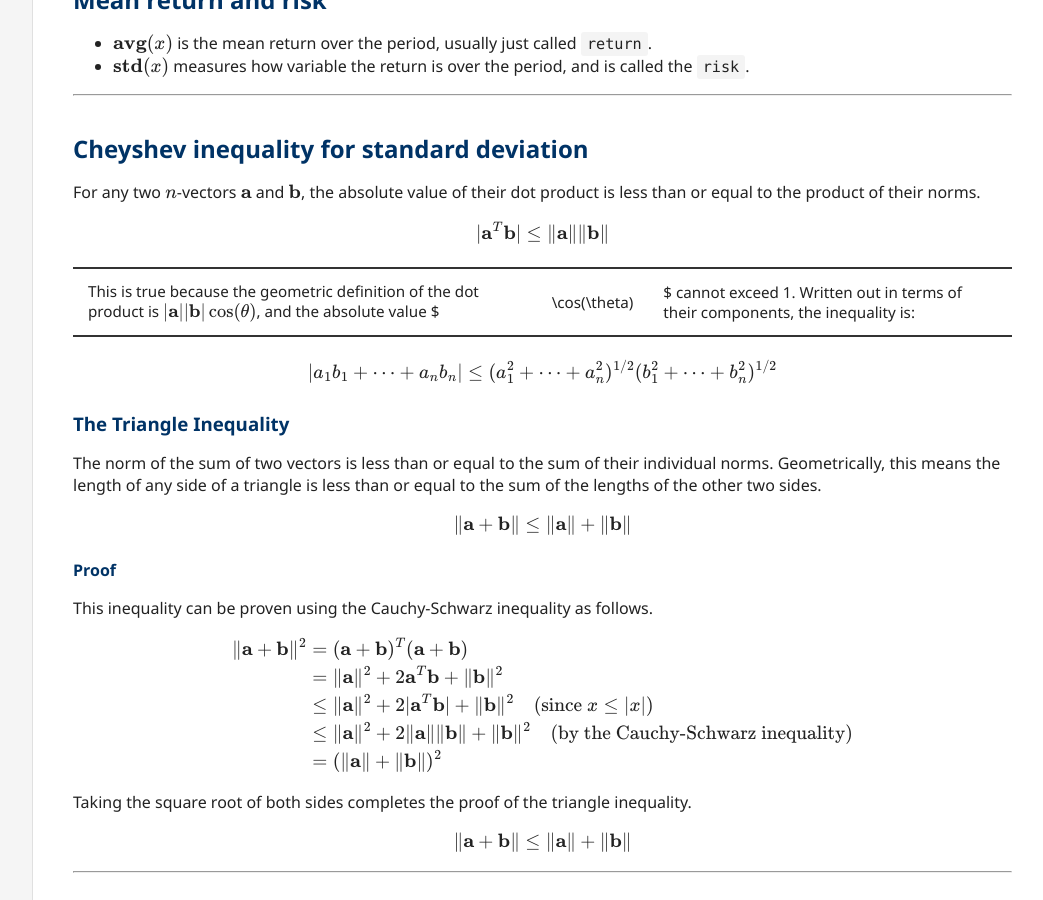
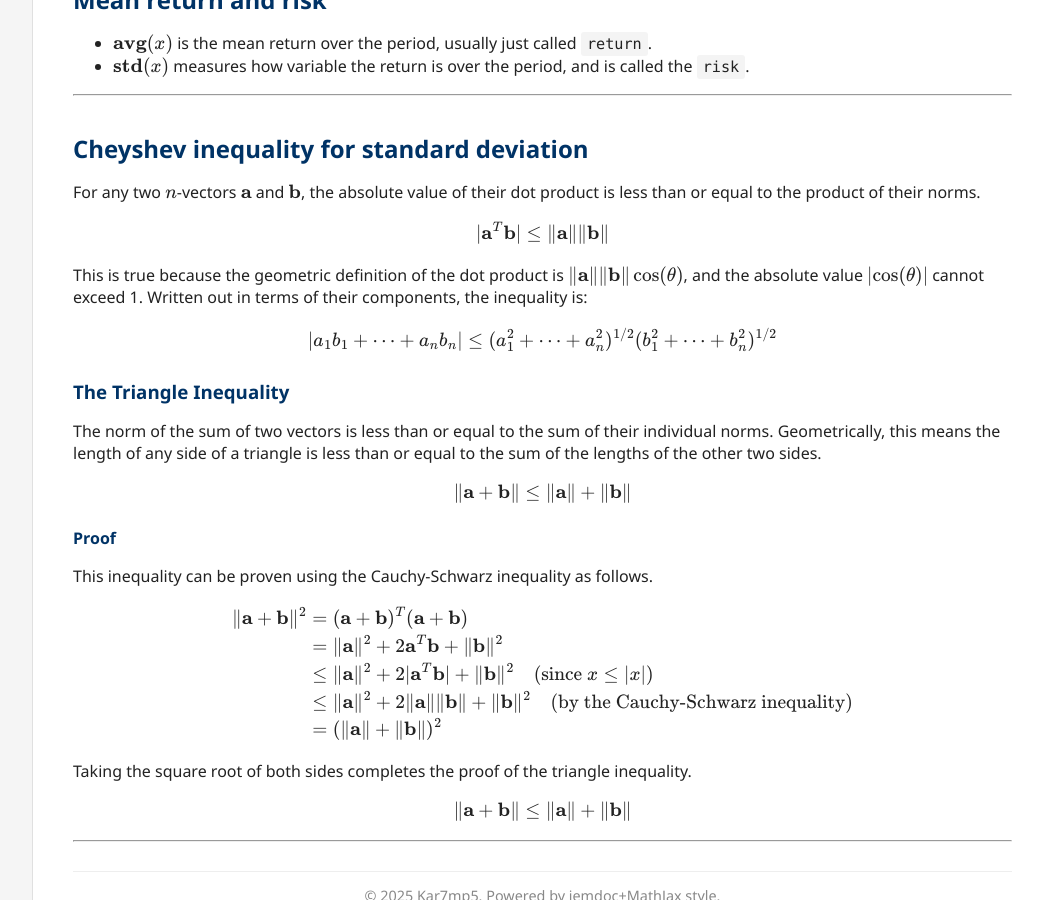
Before and after one commit to kar7mp5/kar7mp5.github.io, a Jekyll site: the page built from _posts/linear_algebra/2025-09-19-norm-distance.md, in a window 1280 px wide and 900 px high, scrolled down 4207 px. Shown: the whole window, without its empty margins (228-1271 px from the left). Built offline with Jekyll 4.4.1, drawn with Linux system fonts in a browser that asks for light colours.

Commit message:
fix: LaTex rendering issue

```diff
--- a/_posts/linear_algebra/2025-09-19-norm-distance.md
+++ b/_posts/linear_algebra/2025-09-19-norm-distance.md
@@ -229,7 +229,7 @@ $$
 \lvert\mathbf{a}^T\mathbf{b}\rvert \leq \lVert\mathbf{a}\rVert\lVert\mathbf{b}\rVert
 $$
 
-This is true because the geometric definition of the dot product is $\|\mathbf{a}\|\|\mathbf{b}\|\cos(\theta)$, and the absolute value $|\cos(\theta)|$ cannot exceed 1. Written out in terms of their components, the inequality is:
+This is true because the geometric definition of the dot product is $\lVert\mathbf{a}\rVert\lVert\mathbf{b}\rVert\cos(\theta)$, and the absolute value $\lvert\cos(\theta)\rvert$ cannot exceed 1. Written out in terms of their components, the inequality is:
 
 $$
 |a_1b_1 + \dots + a_nb_n| \leq (a^2_1 + \dots + a^2_n)^{1/2}(b^2_1 + \dots + b^2_n)^{1/2}
```
